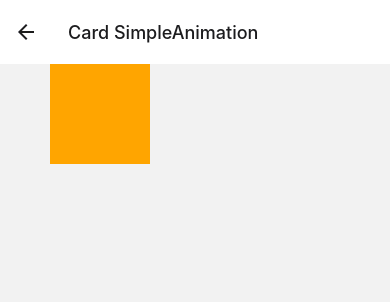
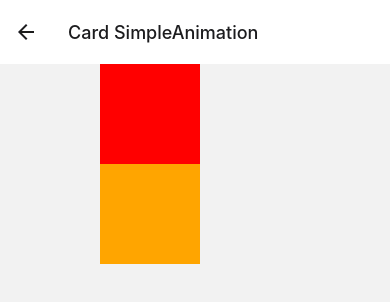
Before and after one commit to JLiu1272/NavigationDrawer, a React Native app: screen /SimpleAnimation in a window 390 px wide. Shown: the top 302 px of the page. Built offline with nearby package versions, Linux system fonts and the light colour scheme.

Commit message:
Added spring and timing animation.

```diff
--- a/src/features/SimpleAnimation/SimpleAnimation.tsx
+++ b/src/features/SimpleAnimation/SimpleAnimation.tsx
@@ -1,31 +1,52 @@
 import React, {useEffect, useRef} from 'react';
-import {Animated, StyleSheet} from 'react-native';
+import {Animated, StyleSheet, View} from 'react-native';
 
 export const SimpleAnimation = function SimpleAnimation() {
-  const translation = useRef(new Animated.Value(0)).current;
+  const springTranslate = useRef(new Animated.Value(0)).current;
+  const timingTranslate = useRef(new Animated.Value(0)).current;
 
   useEffect(() => {
-    Animated.timing(translation, {
-      toValue: 50,
+    Animated.timing(timingTranslate, {
+      toValue: 100,
       useNativeDriver: true,
     }).start();
-  }, [translation]);
+
+    Animated.spring(springTranslate, {
+      toValue: 100,
+      useNativeDriver: true,
+    }).start();
+  }, [springTranslate, timingTranslate]);
 
   return (
+    <View>
       <Animated.View
         style={[
-        styles.box,
+          styles.boxTiming,
           {
-          transform: [{translateX: translation}],
+            transform: [{translateX: timingTranslate}],
           },
         ]}
       />
+      <Animated.View
+        style={[
+          styles.boxSpring,
+          {
+            transform: [{translateX: springTranslate}],
+          },
+        ]}
+      />
+    </View>
   );
 };
 const styles = StyleSheet.create({
-  box: {
+  boxSpring: {
     width: 100,
     height: 100,
     backgroundColor: 'orange',
   },
+  boxTiming: {
+    width: 100,
+    height: 100,
+    backgroundColor: 'red',
+  },
 });
```
Lines whose indentation alone changed are shown as unchanged.
